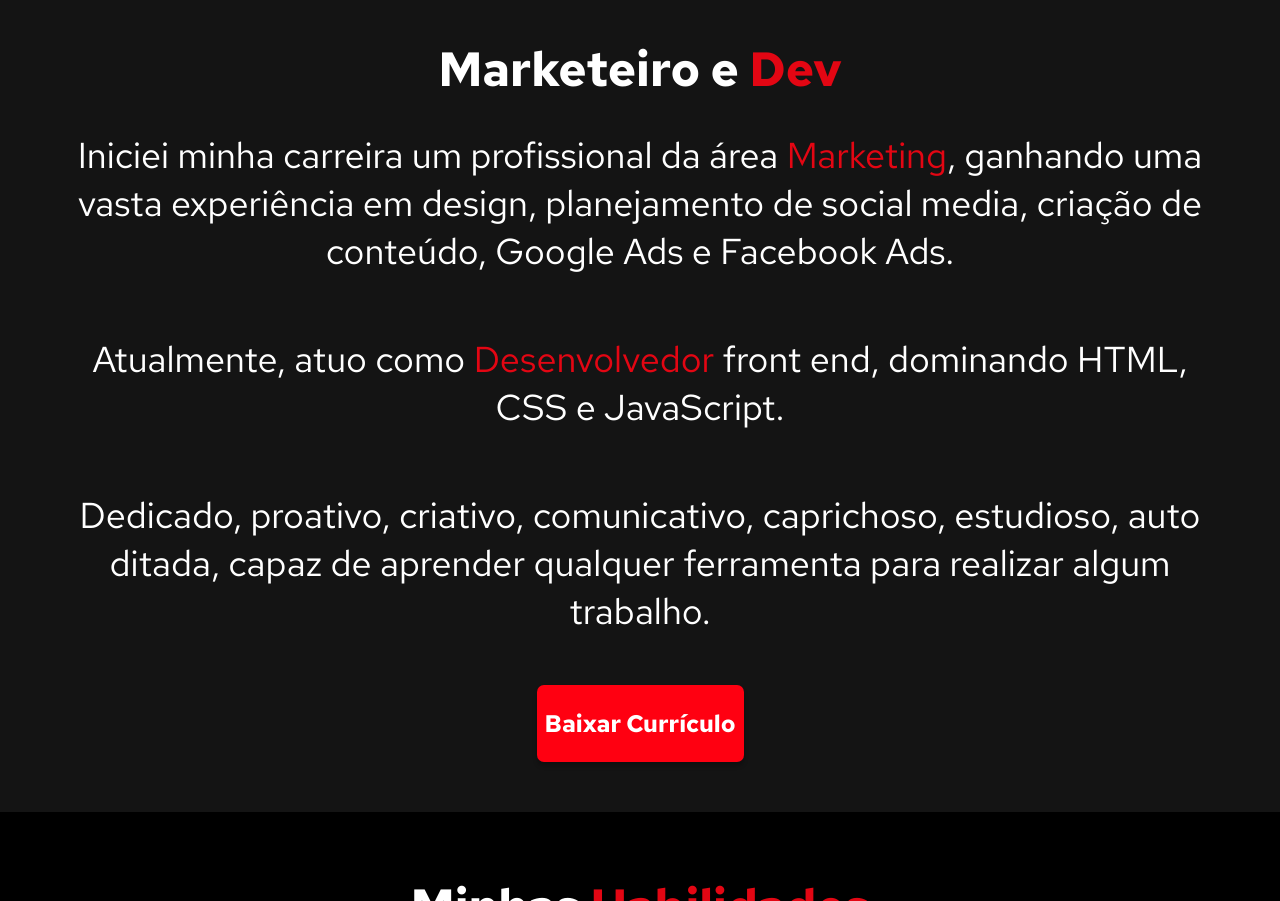
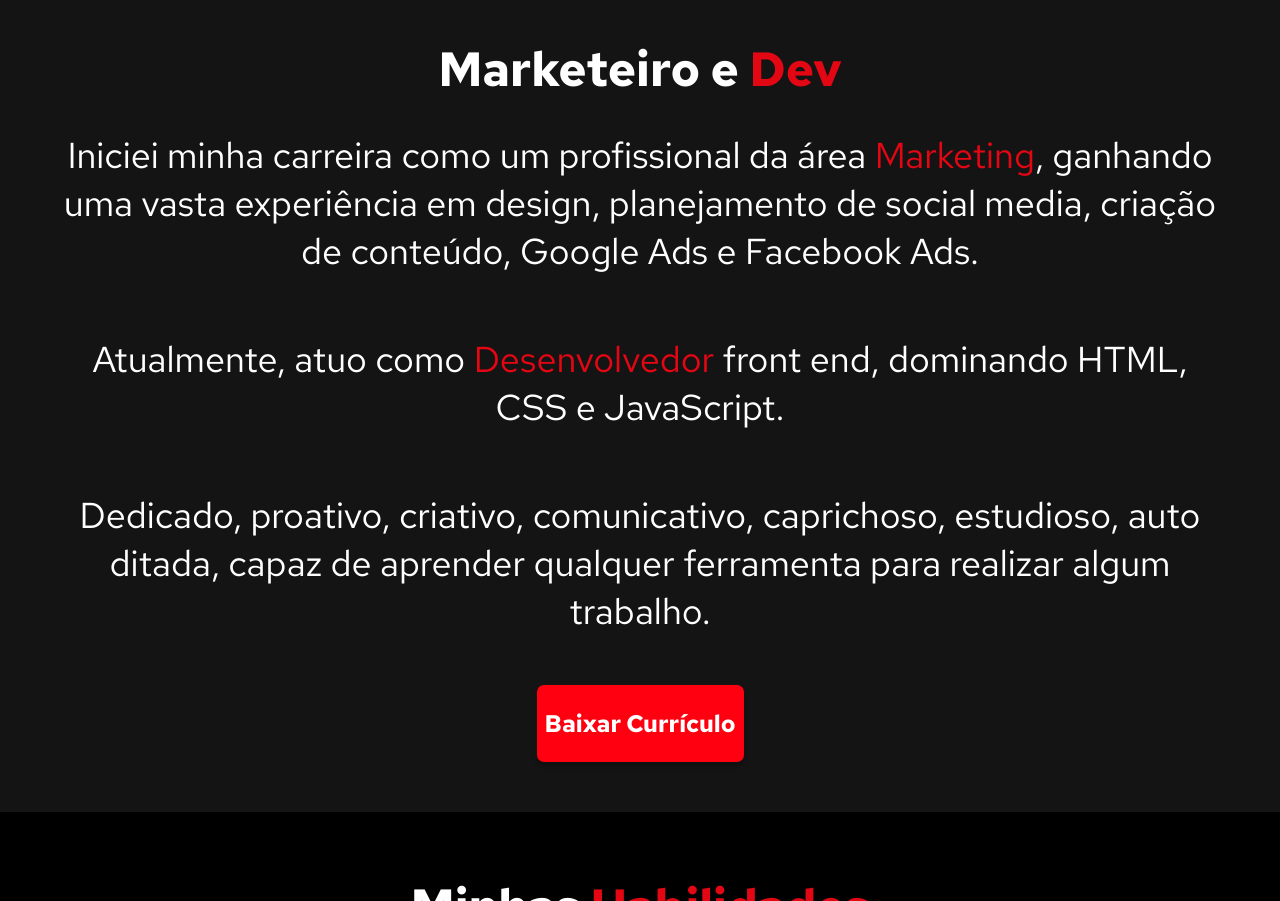
Before and after one commit to pepedurand/portfolio, a plain HTML site: page index.html in a window 1280 px wide. Shown: the part 818-1719 px from the top of the page. Drawn offline with Linux system fonts and the light colour scheme.

Commit message:
Update index.html

```diff
--- a/index.html
+++ b/index.html
@@ -39,7 +39,7 @@
             </div>
             <div class="texto-sobremim">
                 <h2 class="titulo-texto-sobremim">Marketeiro e <em>Dev</em></h2>
-                <p class="paragrafo-sobremim">Iniciei minha carreira um profissional da área <em>Marketing</em>, ganhando uma vasta experiência em design, planejamento de social media, criação de conteúdo, Google Ads e Facebook Ads.</p>
+                <p class="paragrafo-sobremim">Iniciei minha carreira como um profissional da área <em>Marketing</em>, ganhando uma vasta experiência em design, planejamento de social media, criação de conteúdo, Google Ads e Facebook Ads.</p>
                 <p class="paragrafo-sobremim">Atualmente, atuo como <em>Desenvolvedor</em> front end, dominando HTML, CSS e JavaScript.</p>
                 <p class="paragrafo-sobremim">Dedicado, proativo, criativo, comunicativo, caprichoso, estudioso, auto ditada, capaz de aprender qualquer ferramenta para realizar algum trabalho.</p>
                 <button class="botao-curriculo">Baixar Currículo</button>
```
